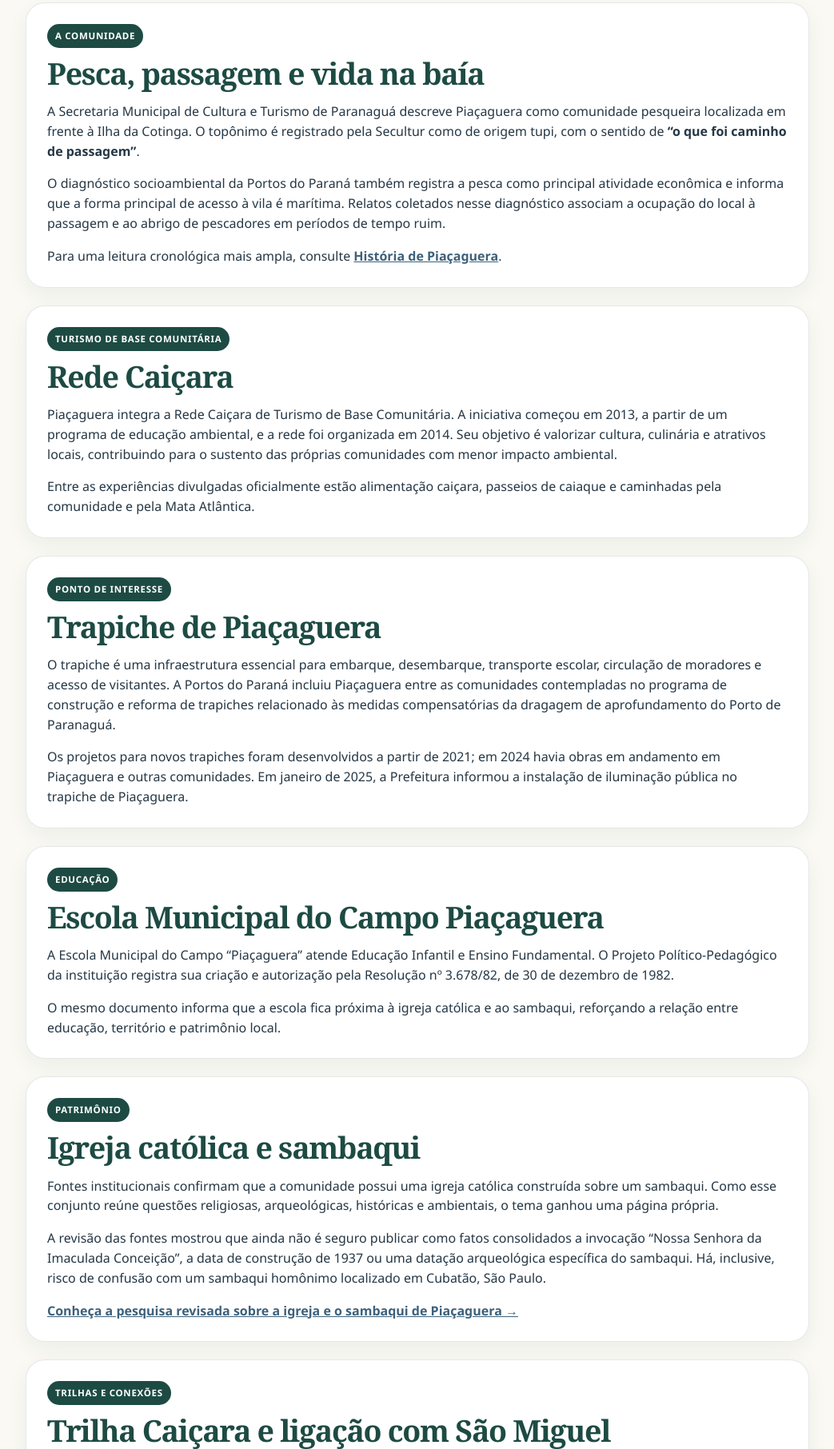
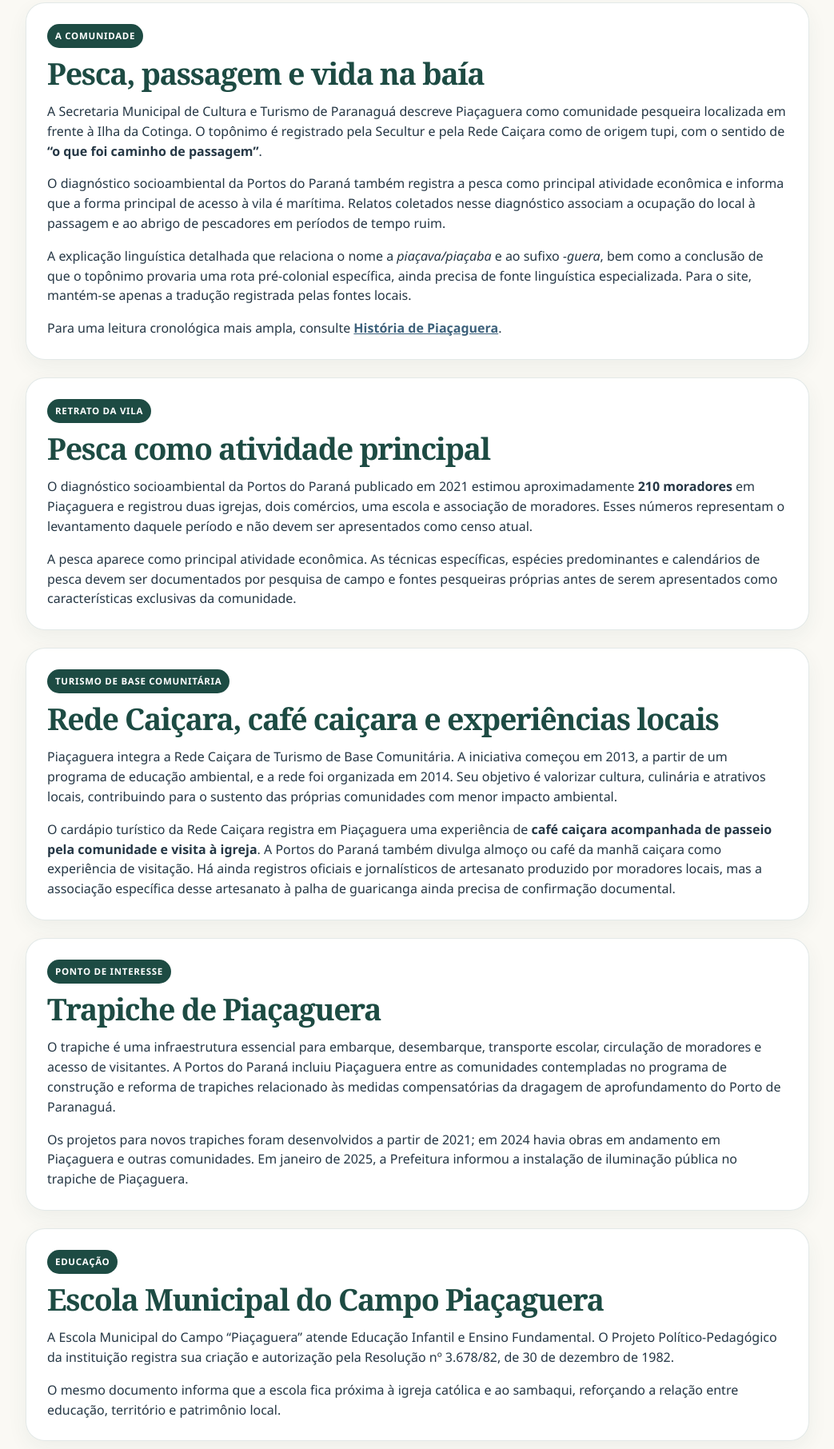
Before and after one commit to henriquelima02-ship-it/camar-onatarrafa, a plain HTML site: page frontend/locais/piacaguera.html in a window 1280 px wide. Shown: the part 798-2610 px from the top of the page at 80% size, without its empty margins (118-1161 px from the left). Drawn offline with Linux system fonts and the light colour scheme.

Commit message:
Atualiza Piaçaguera com novas informações turísticas e históricas validadas

```diff
--- a/frontend/locais/piacaguera.html
+++ b/frontend/locais/piacaguera.html
@@ -4,7 +4,7 @@
   <meta charset="UTF-8">
   <meta name="viewport" content="width=device-width, initial-scale=1.0">
   <meta name="theme-color" content="#1D4B43">
-  <meta name="description" content="Piaçaguera: comunidade pesqueira de Paranaguá, turismo de base comunitária, trapiche, escola do campo, igreja, sambaqui e trilhas caiçaras.">
+  <meta name="description" content="Piaçaguera: comunidade pesqueira de Paranaguá, turismo de base comunitária, trapiche, escola do campo, igreja, sambaqui, café caiçara e trilhas.">
   <link rel="stylesheet" href="../css/style.css">
   <link rel="stylesheet" href="../css/article.css">
   <title>Piaçaguera | Camarão na Tarrafa</title>
@@ -37,16 +37,24 @@
         <div class="timeline-section">
           <span class="period-label">A comunidade</span>
           <h2>Pesca, passagem e vida na baía</h2>
-          <p>A Secretaria Municipal de Cultura e Turismo de Paranaguá descreve Piaçaguera como comunidade pesqueira localizada em frente à Ilha da Cotinga. O topônimo é registrado pela Secultur como de origem tupi, com o sentido de <strong>“o que foi caminho de passagem”</strong>.</p>
+          <p>A Secretaria Municipal de Cultura e Turismo de Paranaguá descreve Piaçaguera como comunidade pesqueira localizada em frente à Ilha da Cotinga. O topônimo é registrado pela Secultur e pela Rede Caiçara como de origem tupi, com o sentido de <strong>“o que foi caminho de passagem”</strong>.</p>
           <p>O diagnóstico socioambiental da Portos do Paraná também registra a pesca como principal atividade econômica e informa que a forma principal de acesso à vila é marítima. Relatos coletados nesse diagnóstico associam a ocupação do local à passagem e ao abrigo de pescadores em períodos de tempo ruim.</p>
+          <p>A explicação linguística detalhada que relaciona o nome a <em>piaçava/piaçaba</em> e ao sufixo <em>-guera</em>, bem como a conclusão de que o topônimo provaria uma rota pré-colonial específica, ainda precisa de fonte linguística especializada. Para o site, mantém-se apenas a tradução registrada pelas fontes locais.</p>
           <p>Para uma leitura cronológica mais ampla, consulte <a href="../conteudos/historia-piacaguera.html"><strong>História de Piaçaguera</strong></a>.</p>
         </div>
 
         <div class="timeline-section">
+          <span class="period-label">Retrato da vila</span>
+          <h2>Pesca como atividade principal</h2>
+          <p>O diagnóstico socioambiental da Portos do Paraná publicado em 2021 estimou aproximadamente <strong>210 moradores</strong> em Piaçaguera e registrou duas igrejas, dois comércios, uma escola e associação de moradores. Esses números representam o levantamento daquele período e não devem ser apresentados como censo atual.</p>
+          <p>A pesca aparece como principal atividade econômica. As técnicas específicas, espécies predominantes e calendários de pesca devem ser documentados por pesquisa de campo e fontes pesqueiras próprias antes de serem apresentados como características exclusivas da comunidade.</p>
+        </div>
+
+        <div class="timeline-section">
           <span class="period-label">Turismo de base comunitária</span>
-          <h2>Rede Caiçara</h2>
+          <h2>Rede Caiçara, café caiçara e experiências locais</h2>
           <p>Piaçaguera integra a Rede Caiçara de Turismo de Base Comunitária. A iniciativa começou em 2013, a partir de um programa de educação ambiental, e a rede foi organizada em 2014. Seu objetivo é valorizar cultura, culinária e atrativos locais, contribuindo para o sustento das próprias comunidades com menor impacto ambiental.</p>
-          <p>Entre as experiências divulgadas oficialmente estão alimentação caiçara, passeios de caiaque e caminhadas pela comunidade e pela Mata Atlântica.</p>
+          <p>O cardápio turístico da Rede Caiçara registra em Piaçaguera uma experiência de <strong>café caiçara acompanhada de passeio pela comunidade e visita à igreja</strong>. A Portos do Paraná também divulga almoço ou café da manhã caiçara como experiência de visitação. Há ainda registros oficiais e jornalísticos de artesanato produzido por moradores locais, mas a associação específica desse artesanato à palha de guaricanga ainda precisa de confirmação documental.</p>
         </div>
 
         <div class="timeline-section">
@@ -67,7 +75,8 @@
           <span class="period-label">Patrimônio</span>
           <h2>Igreja católica e sambaqui</h2>
           <p>Fontes institucionais confirmam que a comunidade possui uma igreja católica construída sobre um sambaqui. Como esse conjunto reúne questões religiosas, arqueológicas, históricas e ambientais, o tema ganhou uma página própria.</p>
-          <p>A revisão das fontes mostrou que ainda não é seguro publicar como fatos consolidados a invocação “Nossa Senhora da Imaculada Conceição”, a data de construção de 1937 ou uma datação arqueológica específica do sambaqui. Há, inclusive, risco de confusão com um sambaqui homônimo localizado em Cubatão, São Paulo.</p>
+          <p>Um material da Rede Caiçara de Turismo Comunitário, publicado em 2017, descreve a igreja como <strong>restaurada no início do século XX</strong>. Essa informação é relevante porque aponta para uma cronologia mais antiga do que a hipótese de uma construção originalmente concluída em 1937. A data exata da construção e das reformas ainda precisa ser confirmada em documentação paroquial, diocesana ou patrimonial.</p>
+          <p>A revisão das fontes também mostrou que ainda não é seguro publicar como fatos consolidados a invocação “Nossa Senhora da Guia e São Sebastião”, a data de 1937, o uso de conchas do sambaqui na argamassa ou genealogias específicas de famílias construtoras.</p>
           <p><a href="../conteudos/igreja-sambaqui-piacaguera.html"><strong>Conheça a pesquisa revisada sobre a igreja e o sambaqui de Piaçaguera →</strong></a></p>
         </div>
 
@@ -85,6 +94,10 @@
           <li>confirmar em arquivos paroquiais ou diocesanos a invocação e a cronologia da igreja;</li>
           <li>memórias locais sobre a origem do topônimo Piaçaguera;</li>
           <li>dados arqueológicos específicos do sambaqui da comunidade;</li>
+          <li>identificar famílias antigas somente com fontes e consentimento adequados, evitando genealogias não documentadas;</li>
+          <li>documentar técnicas de pesca, espécies e calendários realmente utilizados pelos pescadores locais;</li>
+          <li>registrar receitas e composição do café caiçara servidos atualmente em Piaçaguera;</li>
+          <li>confirmar materiais e técnicas do artesanato local, incluindo eventual uso de guaricanga;</li>
           <li>nomes populares dos trechos das trilhas e antigos caminhos;</li>
           <li>mudanças no trapiche e nos modos de transporte ao longo das gerações;</li>
           <li>fotografias antigas e relatos autorizados de moradores.</li>
@@ -96,8 +109,9 @@
         <ol>
           <li>SECRETARIA MUNICIPAL DE CULTURA E TURISMO DE PARANAGUÁ. <em>Outras Ilhas e Comunidades Caiçaras – Piaçaguera</em>.</li>
           <li>PORTOS DO PARANÁ. <em>O Retrato das Comunidades da Baía de Paranaguá</em>. Diagnóstico socioambiental participativo, 2021.</li>
+          <li>REDE CAIÇARA DE TURISMO COMUNITÁRIO. <em>Piaçaguera – cardápio turístico</em>, 2017.</li>
           <li>SEMEDI – PARANAGUÁ. <em>Projeto Político-Pedagógico da Escola Municipal do Campo Piaçaguera</em>, 2024.</li>
-          <li>PREFEITURA DE PARANAGUÁ. Registros oficiais da Trilha Caiçara, 2024–2025.</li>
+          <li>PREFEITURA DE PARANAGUÁ. Registros oficiais da Trilha Caiçara, 2024–2025, e reportagem sobre Piaçaguera, 2025.</li>
           <li>PORTOS DO PARANÁ. Documentos de engenharia e compensação relacionados aos trapiches das comunidades pesqueiras.</li>
           <li>SEDEST/PR. Processo de licenciamento do trapiche de Piaçaguera.</li>
         </ol>
```
